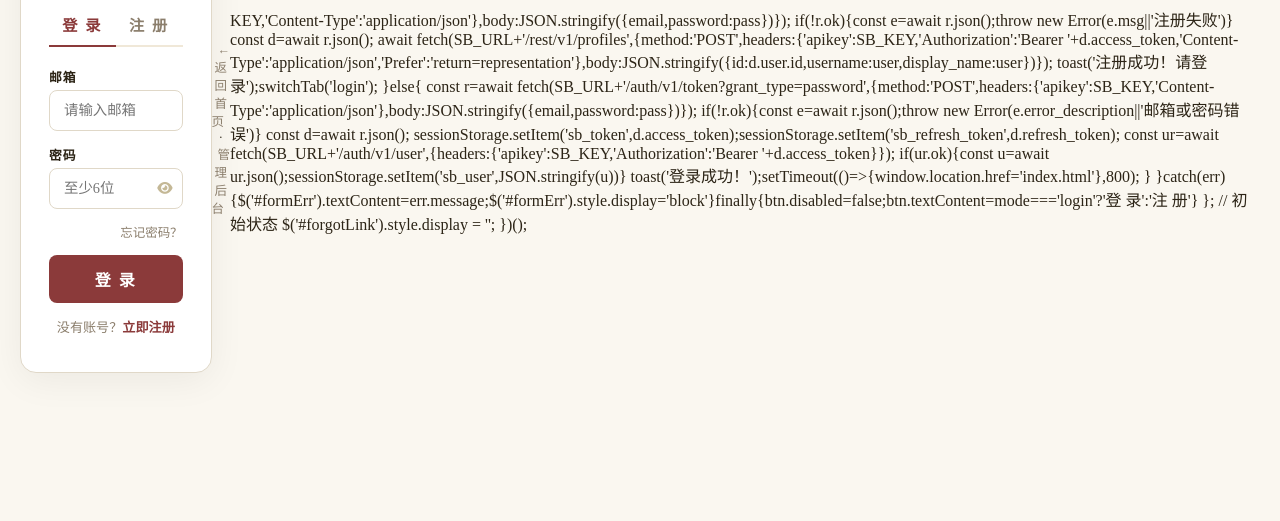
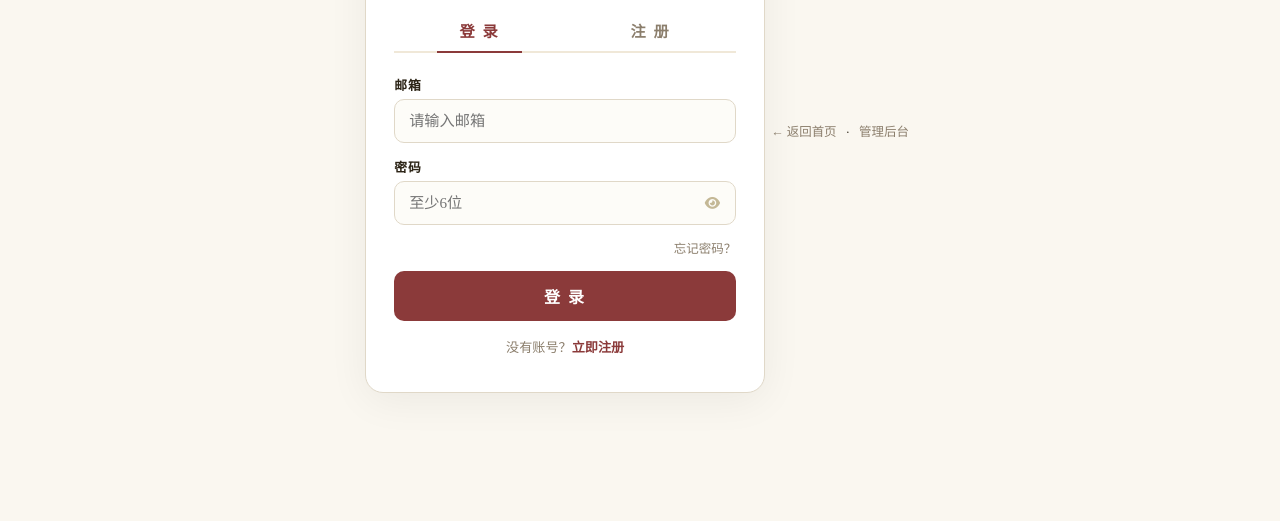
Before and after one commit to xbwxs/Xinbi, a plain HTML site: page login.html in a window 1280 px wide. Shown: the part 279-800 px from the top of the page. Drawn offline with Linux system fonts and the light colour scheme.

Commit message:
更新 login.html

```diff
--- a/login.html
+++ b/login.html
@@ -9,30 +9,26 @@
 :root{--bg:#faf7f0;--card:#fff;--t:#2c2416;--s:#8b7e6c;--g:#b8964a;--r:#8b3a3a;--b:#e0d8c8}
 *{margin:0;padding:0;box-sizing:border-box}
 body{font-family:'Noto Serif SC','Songti SC',serif;background:var(--bg);color:var(--t);min-height:100vh;display:flex;align-items:center;justify-content:center;padding:20px}
-.card{background:var(--card);padding:36px 28px;border-radius:16px;box-shadow:0 8px 36px rgba(0,0,0,.06);width:100%;max-width:380px;border:1px solid var(--b)}
-.card h1{text-align:center;font-size:1.3rem;letter-spacing:3px;color:var(--r);margin-bottom:4px}
-.card .sub{text-align:center;font-size:.8rem;color:var(--s);margin-bottom:24px;letter-spacing:2px}
-.tabs{display:flex;border-bottom:2px solid #f0e8d8;margin-bottom:20px}
-.tabs button{flex:1;padding:10px;border:none;background:none;font-weight:700;font-size:.95rem;cursor:pointer;color:var(--s);letter-spacing:2px;font-family:inherit}
-.tabs button.active{color:var(--r);border-bottom:2px solid var(--r);margin-bottom:-2px}
-.fg{margin-bottom:14px}
-.fg label{display:block;font-weight:700;font-size:.8rem;margin-bottom:4px;letter-spacing:1px}
-.fg input{width:100%;padding:11px 14px;border:1.5px solid var(--b);border-radius:8px;font-size:.9rem;font-family:inherit}
-.fg input:focus{outline:none;border-color:var(--g)}
-.btn{width:100%;padding:12px;background:var(--r);color:#fff;border:none;border-radius:8px;font-weight:700;font-size:1rem;cursor:pointer;letter-spacing:2px;font-family:inherit;transition:.3s}
-.btn:hover{background:#6b2a2a}
-.btn:disabled{opacity:.6}
+.card{background:var(--card);padding:36px 28px;border-radius:18px;box-shadow:0 8px 40px rgba(0,0,0,.06);width:100%;max-width:400px;border:1px solid var(--b);position:relative}
+.card::before{content:'';position:absolute;top:0;left:0;right:0;height:3px;background:linear-gradient(90deg,transparent,var(--g),var(--r),var(--g),transparent);border-radius:18px 18px 0 0}
+.logo{text-align:center;margin-bottom:24px}.logo i{font-size:2.5rem;color:var(--r);animation:fl 3s ease-in-out infinite}
+@keyframes fl{0%,100%{transform:translateY(0)}50%{transform:translateY(-8px)}}
+.logo h1{font-size:1.3rem;letter-spacing:4px;color:var(--t);margin:8px 0 2px}.logo .sub{font-size:.75rem;color:var(--s);letter-spacing:3px}
+.tabs{display:flex;border-bottom:2px solid #f0e8d8;margin-bottom:22px}
+.tabs button{flex:1;padding:10px;border:none;background:none;font-weight:700;font-size:.95rem;cursor:pointer;color:var(--s);letter-spacing:2px;font-family:inherit;transition:.3s}
+.tabs button.active{color:var(--r);position:relative}.tabs button.active::after{content:'';position:absolute;bottom:-2px;left:25%;right:25%;height:2px;background:var(--r)}
+.fg{margin-bottom:14px}.fg label{display:block;font-weight:700;font-size:.8rem;margin-bottom:5px;letter-spacing:1px}
+.fg input{width:100%;padding:12px 14px;border:1.5px solid var(--b);border-radius:10px;font-size:.95rem;font-family:inherit;background:#fdfcf8;transition:.35s}
+.fg input:focus{outline:none;border-color:var(--g);box-shadow:0 0 0 5px rgba(184,150,74,.06);background:#fff}
+.pw-w{position:relative}.pw-w .eye{position:absolute;right:12px;top:50%;transform:translateY(-50%);cursor:pointer;color:#c4b896;font-size:.85rem;transition:.3s;background:none;border:none;padding:4px}.pw-w .eye:hover{color:var(--r)}
+.btn{width:100%;padding:13px;background:var(--r);color:#fff;border:none;border-radius:10px;font-weight:700;font-size:1rem;cursor:pointer;letter-spacing:2px;font-family:inherit;transition:.35s}
+.btn:hover{background:#6b2a2a;transform:translateY(-2px);box-shadow:0 8px 25px rgba(139,58,58,.25)}
+.btn:disabled{opacity:.6;transform:none;box-shadow:none;cursor:not-allowed}
 .err{color:var(--r);font-size:.8rem;text-align:center;margin-top:8px;display:none}
-.switch{text-align:center;margin-top:14px;font-size:.82rem;color:var(--s)}
-.switch a{color:var(--r);font-weight:700;cursor:pointer;text-decoration:none}
-.links{text-align:center;margin-top:18px;font-size:.78rem}
-.links a{color:var(--s);text-decoration:none;margin:0 6px}
-.links a:hover{color:var(--r)}
-.toast{position:fixed;top:16px;right:16px;z-index:999;padding:10px 18px;border-radius:8px;color:#fff;font-weight:700;font-size:.85rem;opacity:0;transition:.3s;pointer-events:none}
-.toast.show{opacity:1}.toast-ok{background:#5b7a6a}.toast-err{background:var(--r)}
-.pw-wrap{position:relative}.pw-wrap .eye{position:absolute;right:10px;top:50%;transform:translateY(-50%);background:none;border:none;cursor:pointer;color:#c4b896;font-size:.85rem}
-.forgot{text-align:right;margin-bottom:14px;font-size:.78rem;color:var(--s);cursor:pointer}
-.forgot:hover{color:var(--r)}
+.switch{text-align:center;margin-top:16px;font-size:.82rem;color:var(--s)}.switch a{color:var(--r);font-weight:700;cursor:pointer;text-decoration:none}.switch a:hover{text-decoration:underline}
+.links{text-align:center;margin-top:20px;font-size:.78rem}.links a{color:var(--s);text-decoration:none;margin:0 6px}.links a:hover{color:var(--r)}
+.fp{text-align:right;margin-bottom:14px;font-size:.78rem;color:var(--s);cursor:pointer}.fp:hover{color:var(--r)}
+.toast{position:fixed;top:16px;right:16px;z-index:999;padding:10px 18px;border-radius:8px;color:#fff;font-weight:700;font-size:.85rem;opacity:0;transition:.35s;pointer-events:none}.toast.show{opacity:1}.toast-ok{background:#5b7a6a}.toast-err{background:var(--r)}
 @media(max-width:400px){.card{padding:28px 18px}}
 </style>
 </head>
@@ -40,108 +36,122 @@ body{font-family:'Noto Serif SC','Songti SC',serif;background:var(--bg);color:va
 <div class="toast" id="toast"></div>
 
 <div class="card">
-<h1>新笔文学社</h1>
-<p class="sub">以文会友 · 以笔写心</p>
-<div class="tabs">
-<button class="active" id="tabLogin" onclick="switchTab('login')">登 录</button>
-<button id="tabRegister" onclick="switchTab('register')">注 册</button>
-</div>
-<form id="authForm" onsubmit="return handleSubmit(event)">
-<div class="fg" id="fgUser" style="display:none"><label>用户名</label><input id="authUser" placeholder="给自己起个笔名" maxlength="20"></div>
-<div class="fg"><label>邮箱</label><input type="email" id="authEmail" placeholder="请输入邮箱" required></div>
-<div class="fg"><label>密码</label><div class="pw-wrap"><input type="password" id="authPass" placeholder="至少6位" required minlength="6"><button type="button" class="eye" onclick="togglePw()"><i class="fas fa-eye"></i></button></div></div>
-<p class="forgot" id="forgotLink" onclick="forgotPw()">忘记密码？</p>
-<button type="submit" class="btn" id="submitBtn">登 录</button>
-<p class="err" id="formErr"></p>
+<div class="logo"><i class="fas fa-feather-alt"></i><h1>新笔文学社</h1><p class="sub">以文会友 · 以笔写心</p></div>
+<div class="tabs"><button class="active" id="tbL" onclick="sw('login')">登 录</button><button id="tbR" onclick="sw('register')">注 册</button></div>
+<form id="af" onsubmit="return hs(event)">
+<div class="fg" id="fgU" style="display:none"><label>用户名</label><input type="text" id="aU" placeholder="给自己起个笔名" maxlength="20" autocomplete="off"></div>
+<div class="fg"><label>邮箱</label><input type="email" id="aE" placeholder="请输入邮箱" required autocomplete="email"></div>
+<div class="fg"><label>密码</label><div class="pw-w"><input type="password" id="aP" placeholder="至少6位" required minlength="6" autocomplete="current-password"><button type="button" class="eye" onclick="tp()" aria-label="切换密码可见性"><i class="fas fa-eye"></i></button></div></div>
+<p class="fp" id="fpL" onclick="fp()">忘记密码？</p>
+<button type="submit" class="btn" id="sBtn">登 录</button>
+<p class="err" id="fErr"></p>
 </form>
-<p class="switch" id="switchText">没有账号？<a onclick="switchTab('register')">立即注册</a></p>
+<p class="switch" id="swT">没有账号？<a onclick="sw('register')">立即注册</a></p>
 </div>
 <p class="links"><a href="index.html">← 返回首页</a> · <a href="admin.html">管理后台</a></p>
 
 <script>
-var SB_URL='https://aybnmewinjckmftvctvx.supabase.co';
-var SB_KEY='eyJhbGciOiJIUzI1NiIsInR5cCI6IkpXVCJ9.eyJpc3MiOiJzdXBhYmFzZSIsInJlZiI6ImF5Ym5tZXdpbmpja21mdHZjdHZ4Iiwicm9sZSI6ImFub24iLCJpYXQiOjE3ODI3NDE3NTIsImV4cCI6MjA5ODMxNzc1Mn0.BtEGJgZZbMCVvkRkmgeSw8mrTcf6xIiLZrL9Xm7mdnE';
+/* ============================================================
+   配置区（注意：生产环境请使用后端鉴权，切勿将密钥暴露在前端）
+   ============================================================ */
+var SBU='https://aybnmewinjckmftvctvx.supabase.co';
+var SBK='eyJhbGciOiJIUzI1NiIsInR5cCI6IkpXVCJ9.eyJpc3MiOiJzdXBhYmFzZSIsInJlZiI6ImF5Ym5tZXdpbmpja21mdHZjdHZ4Iiwicm9sZSI6ImFub24iLCJpYXQiOjE3ODI3NDE3NTIsImV4cCI6MjA5ODMxNzc1Mn0.BtEGJgZZbMCVvkRkmgeSw8mrTcf6xIiLZrL9Xm7mdnE';
 var mode='login';
 
-function $(s){return document.querySelector(s)}
-
-function toast(m,t){
-var e=$('#toast');e.textContent=m;
-e.className='toast toast-'+(t||'ok')+' show';
-setTimeout(function(){e.classList.remove('show')},2500);
-}
-
-function togglePw(){
-var i=$('#authPass'),e=document.querySelector('.eye i');
+function Q(s){return document.querySelector(s)}
+function toast(m,t){var e=Q('#toast');e.textContent=m;e.className='toast toast-'+(t||'ok')+' show';setTimeout(function(){e.classList.remove('show')},2500)}
+function tp(){
+  var i=Q('#aP'),e=document.querySelector('.eye i');
   if(i.type==='password'){i.type='text';e.className='fas fa-eye-slash'}
   else{i.type='password';e.className='fas fa-eye'}
 }
 
-function switchTab(m){
-mode=m;
-$('#tabLogin').classList.toggle('active',m==='login');
-$('#tabRegister').classList.toggle('active',m==='register');
-$('#fgUser').style.display=m==='register'?'':'none';
-$('#submitBtn').textContent=m==='login'?'登 录':'注 册';
-$('#forgotLink').style.display=m==='login'?'':'none';
-$('#switchText').innerHTML=m==='login'?'没有账号？<a onclick="switchTab(\'register\')">立即注册</a>':'已有账号？<a onclick="switchTab(\'login\')">去登录</a>';
-$('#formErr').style.display='none';
+function getErr(d){
+  return d.msg || d.error_description || d.error || d.message || '操作失败';
 }
 
-function forgotPw(){
-var email=$('#authEmail').value.trim();
-if(!email){toast('请先输入邮箱地址','err');return}
-fetch(SB_URL+'/auth/v1/recover',{method:'POST',headers:{'apikey':SB_KEY,'Content-Type':'application/json'},body:JSON.stringify({email:email})}).then(function(r){
-if(r.ok){toast('重置邮件已发送，请检查邮箱')}else{toast('发送失败','err')}
-});
+function sw(m){
+  mode=m;
+  Q('#tbL').classList.toggle('active',m==='login');
+  Q('#tbR').classList.toggle('active',m==='register');
+  Q('#fgU').style.display=m==='register'?'':'none';
+  Q('#sBtn').textContent=m==='login'?'登 录':'注 册';
+  Q('#fpL').style.display=m==='login'?'':'none';
+  Q('#swT').innerHTML=m==='login'?'没有账号？<a onclick="sw('register')">立即注册</a>':'已有账号？<a onclick="sw('login')">去登录</a>';
+  Q('#fErr').style.display='none';
+  Q('#aE').value='';
+  Q('#aP').value='';
+  Q('#aU').value='';
 }
 
-function handleSubmit(e){
+function fp(){
+  var e=Q('#aE').value.trim();
+  if(!e){toast('请先输入邮箱地址','err');return}
+  fetch(SBU+'/auth/v1/recover',{method:'POST',headers:{'apikey':SBK,'Content-Type':'application/json'},body:JSON.stringify({email:e})})
+    .then(function(r){
+      if(r.ok){toast('重置邮件已发送')}
+      else{r.json().then(function(d){toast(getErr(d)||'发送失败','err')}).catch(function(){toast('发送失败','err')})}
+    })
+    .catch(function(){toast('网络错误，请重试','err')});
+}
+
+function hs(e){
   e.preventDefault();
-$('#formErr').style.display='none';
-var email=$('#authEmail').value.trim();
-var pass=$('#authPass').value;
-var user=$('#authUser').value.trim();
-if(!email||!pass){$('#formErr').textContent='请填写邮箱和密码';$('#formErr').style.display='block';return false}
-if(pass.length<6){$('#formErr').textContent='密码至少6位';$('#formErr').style.display='block';return false}
-if(mode==='register'&&!user){$('#formErr').textContent='请输入用户名';$('#formErr').style.display='block';return false}
-var btn=$('#submitBtn');btn.disabled=true;btn.textContent='处理中...';
+  Q('#fErr').style.display='none';
+  var em=Q('#aE').value.trim(),pw=Q('#aP').value,un=Q('#aU').value.trim();
+  if(!em||!pw){Q('#fErr').textContent='请填写邮箱和密码';Q('#fErr').style.display='block';return false}
+  if(pw.length<6){Q('#fErr').textContent='密码至少6位';Q('#fErr').style.display='block';return false}
+  if(mode==='register'&&!un){Q('#fErr').textContent='请输入用户名';Q('#fErr').style.display='block';return false}
+  var btn=Q('#sBtn');btn.disabled=true;btn.textContent='处理中...';
 
   if(mode==='register'){
-fetch(SB_URL+'/auth/v1/signup',{method:'POST',headers:{'apikey':SB_KEY,'Content-Type':'application/json'},body:JSON.stringify({email:email,password:pass})}).then(function(r){return r.json().then(function(d){if(!r.ok)throw new Error(d.msg||'注册失败');return d})}).then(function(d){
-return fetch(SB_URL+'/rest/v1/profiles',{method:'POST',headers:{'apikey':SB_KEY,'Authorization':'Bearer '+d.access_token,'Content-Type':'application/json'},body:JSON.stringify({id:d.user.id,username:user,display_name:user})});
-}).then(function(){toast('注册成功！请登录');switchTab('login');btn.disabled=false;btn.textContent='登 录'}).catch(function(e){$('#formErr').textContent=e.message;$('#formErr').style.display='block';btn.disabled=false;btn.textContent='注 册'});
+    fetch(SBU+'/auth/v1/signup',{method:'POST',headers:{'apikey':SBK,'Content-Type':'application/json'},body:JSON.stringify({email:em,password:pw})})
+      .then(function(r){return r.json().then(function(d){if(!r.ok)throw new Error(getErr(d)||'注册失败');return d})})
+      .then(function(d){
+        // 如果启用了邮箱确认，signup 不会返回 access_token 和 user
+        if(!d.user || !d.access_token){
+          toast('注册成功！请查看邮箱完成验证');
+          sw('login');
+          btn.disabled=false;btn.textContent='登 录';
+          return;
+        }
+        return fetch(SBU+'/rest/v1/profiles',{method:'POST',headers:{'apikey':SBK,'Authorization':'Bearer '+d.access_token,'Content-Type':'application/json'},body:JSON.stringify({id:d.user.id,username:un,display_name:un})})
+          .then(function(r){
+            if(!r.ok) return r.json().then(function(d){throw new Error(getErr(d)||'创建资料失败')});
+          });
+      })
+      .then(function(){
+        toast('注册成功！请登录');
+        sw('login');
+        btn.disabled=false;btn.textContent='登 录';
+      })
+      .catch(function(e){
+        Q('#fErr').textContent=e.message;
+        Q('#fErr').style.display='block';
+        btn.disabled=false;btn.textContent='注 册';
+      });
   }else{
-fetch(SB_URL+'/auth/v1/token?grant_type=password',{method:'POST',headers:{'apikey':SB_KEY,'Content-Type':'application/json'},body:JSON.stringify({email:email,password:pass})}).then(function(r){return r.json().then(function(d){if(!r.ok)throw new Error(d.error_description||'邮箱或密码错误');return d})}).then(function(d){
+    fetch(SBU+'/auth/v1/token?grant_type=password',{method:'POST',headers:{'apikey':SBK,'Content-Type':'application/json'},body:JSON.stringify({email:em,password:pw})})
+      .then(function(r){return r.json().then(function(d){if(!r.ok)throw new Error(getErr(d)||'邮箱或密码错误');return d})})
+      .then(function(d){
         sessionStorage.setItem('sb_token',d.access_token);
         sessionStorage.setItem('sb_refresh_token',d.refresh_token);
-return fetch(SB_URL+'/auth/v1/user',{headers:{'apikey':SB_KEY,'Authorization':'Bearer '+d.access_token}}).then(function(r){return r.json()}).then(function(u){sessionStorage.setItem('sb_user',JSON.stringify(u))});
-}).then(function(){toast('登录成功！');setTimeout(function(){window.location.href='index.html'},800)}).catch(function(e){$('#formErr').textContent=e.message;$('#formErr').style.display='block';btn.disabled=false;btn.textContent='登 录'});
+        return fetch(SBU+'/auth/v1/user',{headers:{'apikey':SBK,'Authorization':'Bearer '+d.access_token}})
+          .then(function(r){
+            if(!r.ok) throw new Error('获取用户信息失败');
+            return r.json();
+          })
+          .then(function(u){sessionStorage.setItem('sb_user',JSON.stringify(u))});
+      })
+      .then(function(){toast('登录成功！');setTimeout(function(){window.location.href='index.html'},800)})
+      .catch(function(e){
+        Q('#fErr').textContent=e.message;
+        Q('#fErr').style.display='block';
+        btn.disabled=false;btn.textContent='登 录';
+      });
   }
   return false;
 }
 </script>
 </body>
-</html>KEY,'Content-Type':'application/json'},body:JSON.stringify({email,password:pass})});
-if(!r.ok){const e=await r.json();throw new Error(e.msg||'注册失败')}
-const d=await r.json();
-await fetch(SB_URL+'/rest/v1/profiles',{method:'POST',headers:{'apikey':SB_KEY,'Authorization':'Bearer '+d.access_token,'Content-Type':'application/json','Prefer':'return=representation'},body:JSON.stringify({id:d.user.id,username:user,display_name:user})});
-toast('注册成功！请登录');switchTab('login');
-}else{
-const r=await fetch(SB_URL+'/auth/v1/token?grant_type=password',{method:'POST',headers:{'apikey':SB_KEY,'Content-Type':'application/json'},body:JSON.stringify({email,password:pass})});
-if(!r.ok){const e=await r.json();throw new Error(e.error_description||'邮箱或密码错误')}
-const d=await r.json();
-sessionStorage.setItem('sb_token',d.access_token);sessionStorage.setItem('sb_refresh_token',d.refresh_token);
-const ur=await fetch(SB_URL+'/auth/v1/user',{headers:{'apikey':SB_KEY,'Authorization':'Bearer '+d.access_token}});
-if(ur.ok){const u=await ur.json();sessionStorage.setItem('sb_user',JSON.stringify(u))}
-toast('登录成功！');setTimeout(()=>{window.location.href='index.html'},800);
-}
-}catch(err){$('#formErr').textContent=err.message;$('#formErr').style.display='block'}finally{btn.disabled=false;btn.textContent=mode==='login'?'登 录':'注 册'}
-};
-
-// 初始状态
-$('#forgotLink').style.display = '';
-})();
-</script>
-</body>
 </html>
```
Lines whose indentation alone changed are shown as unchanged.
